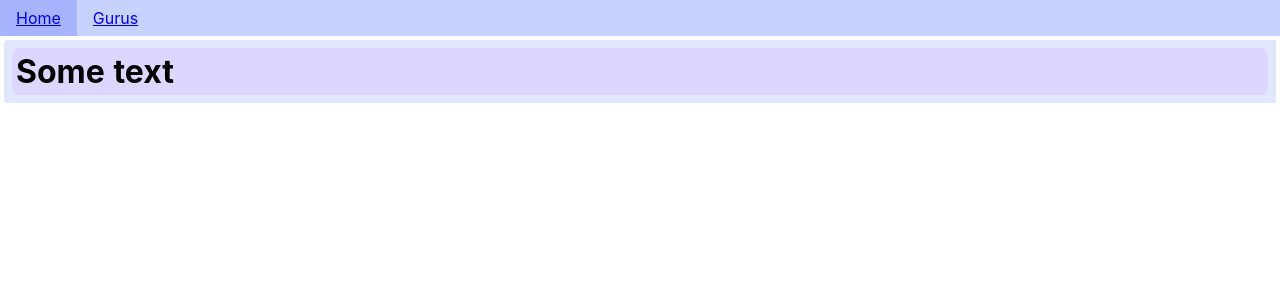
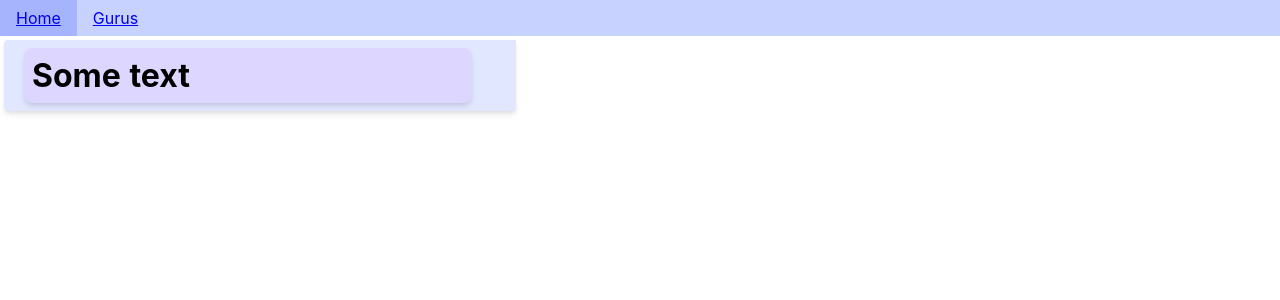
Before and after one commit to vilmaguila/enthusiastic-snapper, a Nuxt app: page /gurus in a window 1280 px wide. Shown: the top 300 px of the page. Built offline with nearby package versions, Linux system fonts and the light colour scheme.

Commit message:
created SessionCard + small ui improvements

```diff
--- /dev/null
+++ b/components/SessionCard.vue
@@ -0,0 +1,28 @@
+<template>
+  <base-card>
+    <div class="head">Instrument: {{ instrument }}</div>
+    <div class="guru">Teacher: {{ guru }}</div>
+    <div class="time">Time: {{ time }}</div>
+  </base-card>
+</template>
+
+<script>
+export default {
+  name: 'SessionCard',
+  props: {
+    guru: {
+      type: String,
+      required: true,
+    },
+    instrument: {
+      type: String,
+      required: false,
+      default: 'Voice',
+    },
+    time: {
+      type: String,
+      required: true,
+    },
+  },
+}
+</script>
--- a/components/base/BaseAvenue.vue
+++ b/components/base/BaseAvenue.vue
@@ -6,6 +6,7 @@
 
 <style lang="postcss" scoped>
 div {
-  @apply flex flex-col rounded-l p-1 m-1 bg-indigo-100;
+  @apply flex flex-col rounded-l justify-items-center
+  p-1 m-1 max-w-lg shadow-md bg-indigo-100;
 }
 </style>
--- a/components/base/BaseCard.vue
+++ b/components/base/BaseCard.vue
@@ -6,6 +6,9 @@
 
 <style lang="postcss" scoped>
 div {
-  @apply flex flex-row bg-purple-200 w-auto rounded-lg hover:bg-purple-300;
+  @apply flex flex-col justify-center
+  bg-purple-200 w-auto rounded-lg shadow-md
+  px-2 py-2 my-1 mx-4 max-w-md
+  hover:bg-purple-300;
 }
 </style>
--- /dev/null
+++ b/pages/_guru/sessions.vue
@@ -0,0 +1,18 @@
+<template>
+  <div>
+    <base-avenue>
+      <session-card :guru="guru" time="18-19" />
+      <session-card instrument="Piano" />
+    </base-avenue>
+  </div>
+</template>
+
+<script>
+export default {
+  layout: 'base',
+  asyncData({ params }) {
+    const guru = params.guru
+    return { guru }
+  },
+}
+</script>
```
